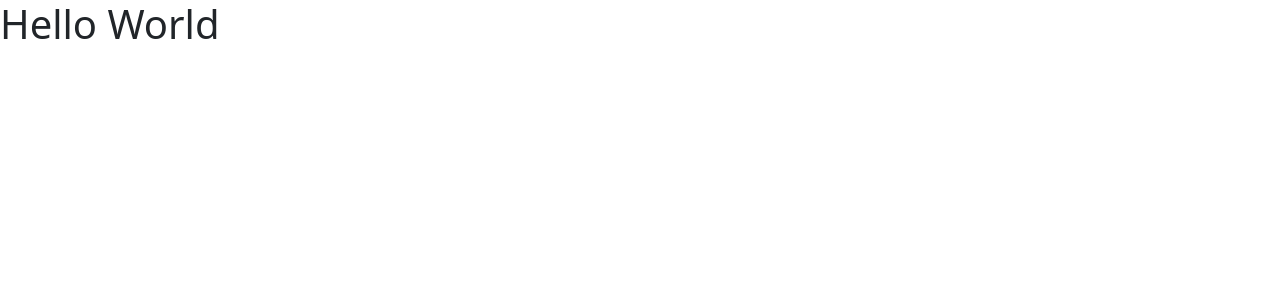
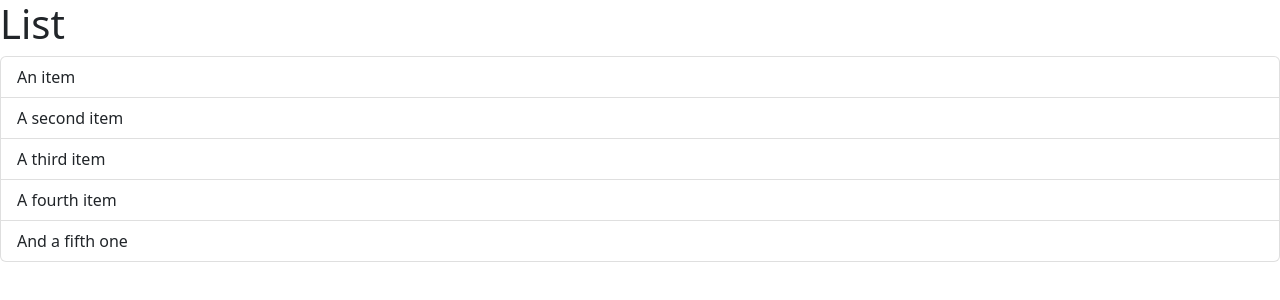
Before and after one commit to maryamjavedox19/react-app, a React (Vite) app: page / in a window 1280 px wide. Shown: the top 300 px of the page. Built offline with nearby package versions, Linux system fonts and the light colour scheme.

Commit message:
listgroup component

```diff
--- a/src/App.tsx
+++ b/src/App.tsx
@@ -1,7 +1,7 @@
-import Message from './Message';
+import ListGroup from './Components/ListGroup';
 
-function App(){
-  return <div><Message/></div>
+function App() {
+    return <div><ListGroup/></div>
 }
 
 export default App;
--- /dev/null
+++ b/src/Components/ListGroup.tsx
@@ -0,0 +1,15 @@
+function ListGroup() {
+    return (
+        <>
+            <h1>List</h1>
+            <ul className="list-group">
+                <li className="list-group-item">An item</li>
+                <li className="list-group-item">A second item</li>
+                <li className="list-group-item">A third item</li>
+                <li className="list-group-item">A fourth item</li>
+                <li className="list-group-item">And a fifth one</li>
+            </ul>
+        </>
+    );
+}
+export default ListGroup;
```
